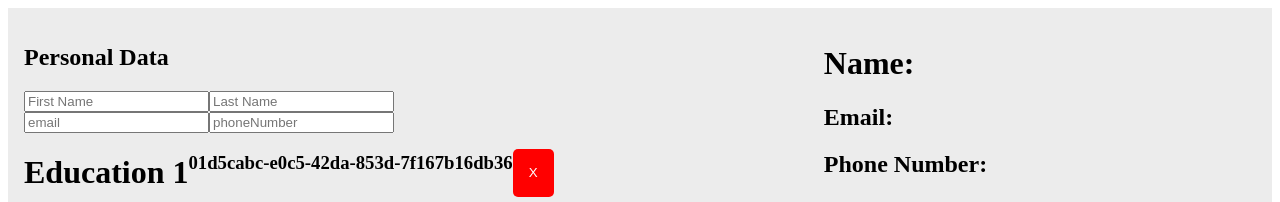
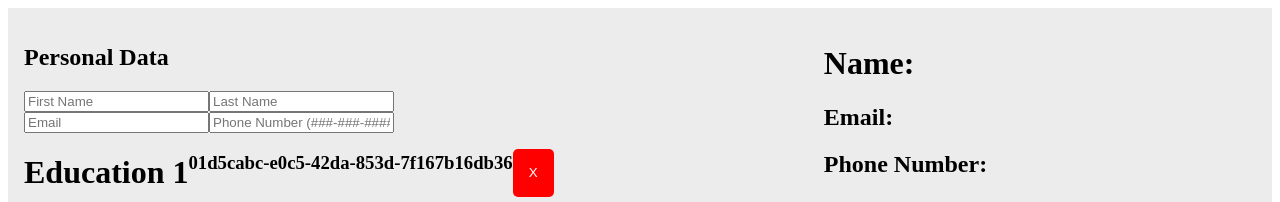
Before and after one commit to Abazzi/cv-application-react, a React (Vite) app: page / in a window 1280 px wide. Shown: the top 202 px of the page. Built offline with nearby package versions, Linux system fonts and the light colour scheme.

Commit message:
fix: changed placeholder text for education fields

```diff
--- a/src/components/PersonalInfoForm.jsx
+++ b/src/components/PersonalInfoForm.jsx
@@ -23,14 +23,14 @@ export default function PersonalInfoForm({ personalInfo, handlePersonalInfo }) {
         </div>
         <input
           type="text"
-          placeholder="email"
+          placeholder="Email"
           name="email"
           maxLength={50}
           value={personalInfo.email}
           onChange={handlePersonalInfo} />
         <input
           type="text"
-          placeholder="phoneNumber"
+          placeholder="Phone Number (###-###-####)"
           name="phoneNumber"
           maxLength={50}
           value={personalInfo.phoneNumber}
```
